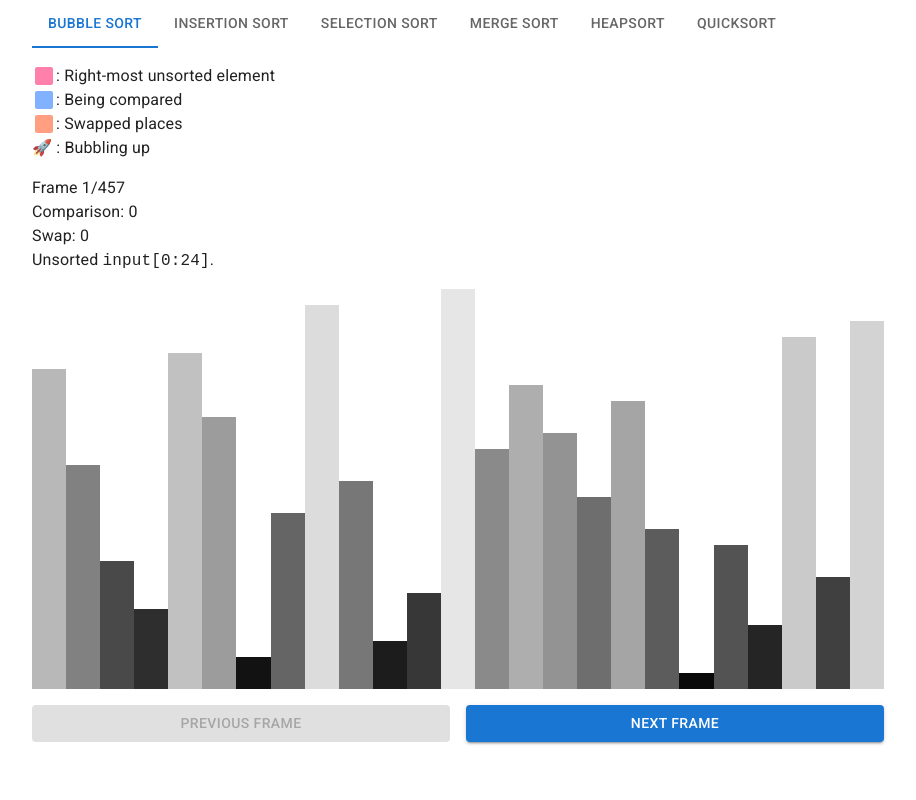
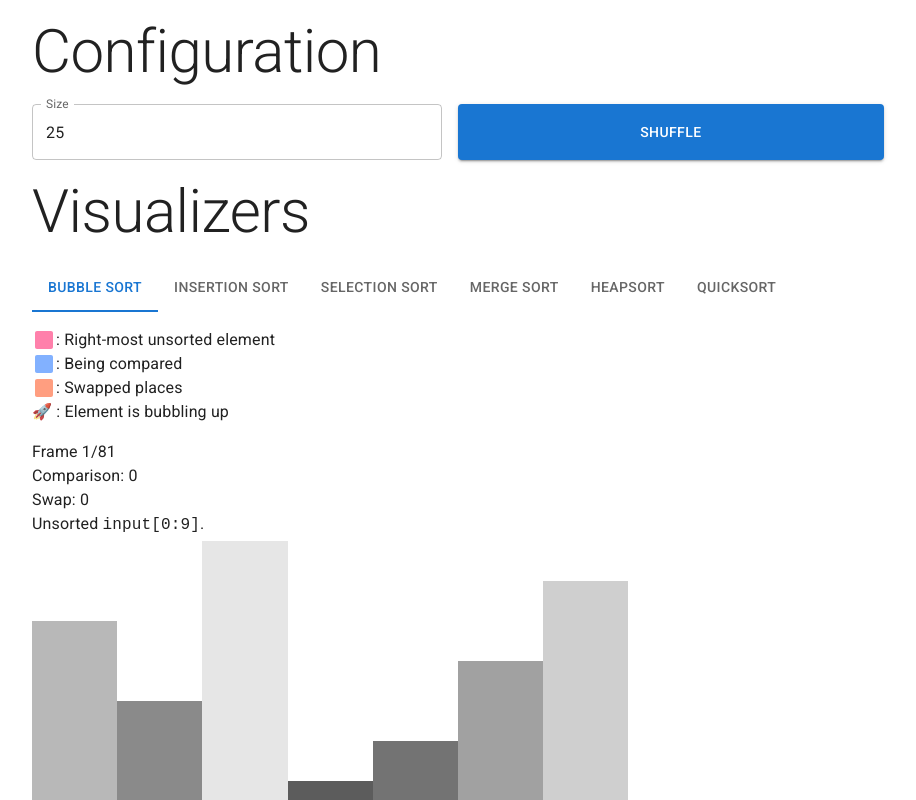
Before and after one commit to Eurydia/sorting-algorithm-visualizer, a React (Vite) app: page / in a window 1280 px wide. Shown: the top 800 px of the page, without its empty margins (182-1098 px from the left). Built offline with nearby package versions, Linux system fonts and the light colour scheme.

Commit message:
added value label to bar charts

```diff
--- a/src/App.tsx
+++ b/src/App.tsx
@@ -1,6 +1,11 @@
+import {
+	FC,
+	Fragment,
+	useState,
+	ChangeEvent,
+} from "react";
+
 import "./styles/App.css";
-
-import { FC, Fragment, useState } from "react";
 
 import {
 	Container,
@@ -9,6 +14,9 @@ import {
 	Box,
 	Tabs,
 	Tab,
+	TextField,
+	Button,
+	Typography,
 } from "@mui/material";
 
 import { RendererBubbleSort } from "./renderers/RendererBubbleSort";
@@ -17,6 +25,7 @@ import { RendererSelectionSort } from "./renderers/RendererSelectionSort";
 import { RendererMergeSort } from "./renderers/RendererMergeSort";
 import { RendererHeapSort } from "./renderers/RendererHeapSort";
 import { RendererQuickSort } from "./renderers/RendererQuickSort";
+import { shuffle } from "renderers/helper/shuffle";
 // import { RendererCountingSort } from "./renderers/RendererCountingSort";
 
 type TabPanelProps = {
@@ -36,9 +45,46 @@ const TabPanel: FC<TabPanelProps> = (props) => {
 	return <Box>{children}</Box>;
 };
 
+const generateDataset = (
+	size: number,
+): number[] => {
+	const dataset: number[] = [];
+	for (let i = 1; i <= size; i++) {
+		dataset.push(i);
+	}
+	shuffle(dataset);
+	return dataset;
+};
+
 export const App = () => {
 	const [tabIndex, setTabIndex] =
 		useState<number>(0);
+
+	const [dataset, setDataset] = useState<
+		number[]
+	>(generateDataset(10));
+
+	const onDatasetSizeChange = (
+		event: ChangeEvent<
+			HTMLTextAreaElement | HTMLInputElement
+		>,
+	): void => {
+		const value: string = event.target.value;
+		let size: number = Number.parseInt(value);
+
+		if (Number.isNaN(size)) {
+			size = 3;
+		}
+		if (size > 25 || size < 3) {
+			return;
+		}
+
+		setDataset(generateDataset(size));
+	};
+
+	const onDatasetShuffle = (): void => {
+		setDataset([...shuffle(dataset)]);
+	};
 
 	const onTabIndexChange = (
 		_: React.SyntheticEvent,
@@ -47,16 +93,39 @@ export const App = () => {
 		setTabIndex(Number.parseInt(value));
 	};
 
-	const dataset: number[] = [
-		20, 14, 8, 5, 21, 17, 2, 11, 24, 13, 3, 6, 25,
-		15, 19, 16, 12, 18, 10, 1, 9, 4, 22, 7, 23,
-	];
-
 	return (
 		<Fragment>
 			<CssBaseline enableColorScheme />
 			<Container maxWidth="md">
-				<Stack spacing={2}>
+				<Stack
+					spacing={2}
+					marginY={2}
+				>
+					<Typography variant="h2">
+						Configuration
+					</Typography>
+					<Stack
+						alignContent="start"
+						direction="row"
+						spacing={2}
+					>
+						<TextField
+							fullWidth
+							label="Size"
+							defaultValue={25}
+							onChange={onDatasetSizeChange}
+						/>
+						<Button
+							fullWidth
+							variant="contained"
+							onClick={onDatasetShuffle}
+						>
+							Shuffle
+						</Button>
+					</Stack>
+					<Typography variant="h2">
+						Visualizers
+					</Typography>
 					<Tabs
 						value={tabIndex}
 						onChange={onTabIndexChange}
@@ -92,6 +161,7 @@ export const App = () => {
 							label="Counting sort"
 						/> */}
 					</Tabs>
+					<Box>
 						<TabPanel
 							index={tabIndex}
 							value={0}
@@ -154,6 +224,7 @@ export const App = () => {
 							dataset={dataset}
 						/>
 					</TabPanel> */}
+					</Box>
 				</Stack>
 			</Container>
 		</Fragment>
--- a/src/renderers/RendererBubbleSort/RendererBubbleSort.tsx
+++ b/src/renderers/RendererBubbleSort/RendererBubbleSort.tsx
@@ -1,4 +1,4 @@
-import { FC, useState } from "react";
+import { FC, useState, useEffect } from "react";
 import {
 	Box,
 	Button,
@@ -42,36 +42,57 @@ const RendererElement: FC<
 
 	const width: number = (1 / size) * 100;
 
-	let bgColor: string = `hsl(0, 0%, ${
+	let bgcolor: string = `hsl(0, 0%, ${
 		(value / maxValue) * 90
 	}%)`;
 
 	if (rightMostUnsortedElement) {
-		bgColor = pink["A100"];
+		bgcolor = pink["A100"];
 	}
 
 	if (compared) {
-		bgColor = blue["A100"];
+		bgcolor = blue["A100"];
 	}
 
 	if (swapped) {
-		bgColor = deepOrange["A100"];
+		bgcolor = deepOrange["A100"];
 	}
 
 	return (
 		<Box
-			display="flex"
-			alignItems="baseline"
-			justifyContent="center"
 			sx={{
 				width: `${width}%`,
 				height: `${height}%`,
-				backgroundColor: bgColor,
+				display: "flex",
+				flexDirection: "column",
+				justifyContent: "center",
+				alignItems: "center",
+			}}
+		>
+			<Box
+				sx={{
+					width: "100%",
+					minHeight: "100%",
+					justifyContent: "center",
+					alignItems: "center",
+					display: "flex",
+					bgcolor,
 				}}
 			>
 				{bubbling ? "🚀" : ""}
 			</Box>
+			<code>{value}</code>
+		</Box>
 	);
+};
+
+const prepareFrameStates = (
+	dataset: number[],
+): FrameState[] => {
+	const size: number = dataset.length;
+	const frameStates: FrameState[] = [];
+	bubbleSort([...dataset], size, frameStates);
+	return frameStates;
 };
 
 type RendererBubbleSortProps = {
@@ -87,13 +108,14 @@ export const RendererBubbleSort: FC<
 	const maxValue: number = Math.max(...dataset);
 
 	const [frame, setFrame] = useState<number>(0);
-	const [frameStates] = useState<FrameState[]>(
-		() => {
-			const frameStates: FrameState[] = [];
-			bubbleSort([...dataset], size, frameStates);
-			return frameStates;
-		},
-	);
+	const [frameStates, setFrameStates] = useState<
+		FrameState[]
+	>(prepareFrameStates(dataset));
+
+	useEffect(() => {
+		setFrame(0);
+		setFrameStates(prepareFrameStates(dataset));
+	}, [dataset]);
 
 	const onFrameAdvance = () => {
 		if (frame === frameStates.length - 1) {
@@ -149,7 +171,7 @@ export const RendererBubbleSort: FC<
 					/>
 					<IconLabel
 						icon="🚀"
-						label="Bubbling up"
+						label="Element is bubbling up"
 					/>
 				</Box>
 				<Box>
@@ -168,7 +190,6 @@ export const RendererBubbleSort: FC<
 						{currFrame.frameDescription}
 					</Typography>
 				</Box>
-
 				<Box
 					display="flex"
 					flexDirection="row"
@@ -204,6 +225,7 @@ export const RendererBubbleSort: FC<
 						},
 					)}
 				</Box>
+				<Box>
 					<Stack
 						direction="row"
 						spacing={2}
@@ -227,6 +249,7 @@ export const RendererBubbleSort: FC<
 							Next Frame
 						</Button>
 					</Stack>
+				</Box>
 			</Stack>
 		</Box>
 	);
```
Also changed, not shown: src/renderers/RendererBubbleSort/helper.tsx (+40 -1 lines). Lines whose indentation alone changed are shown as unchanged.
